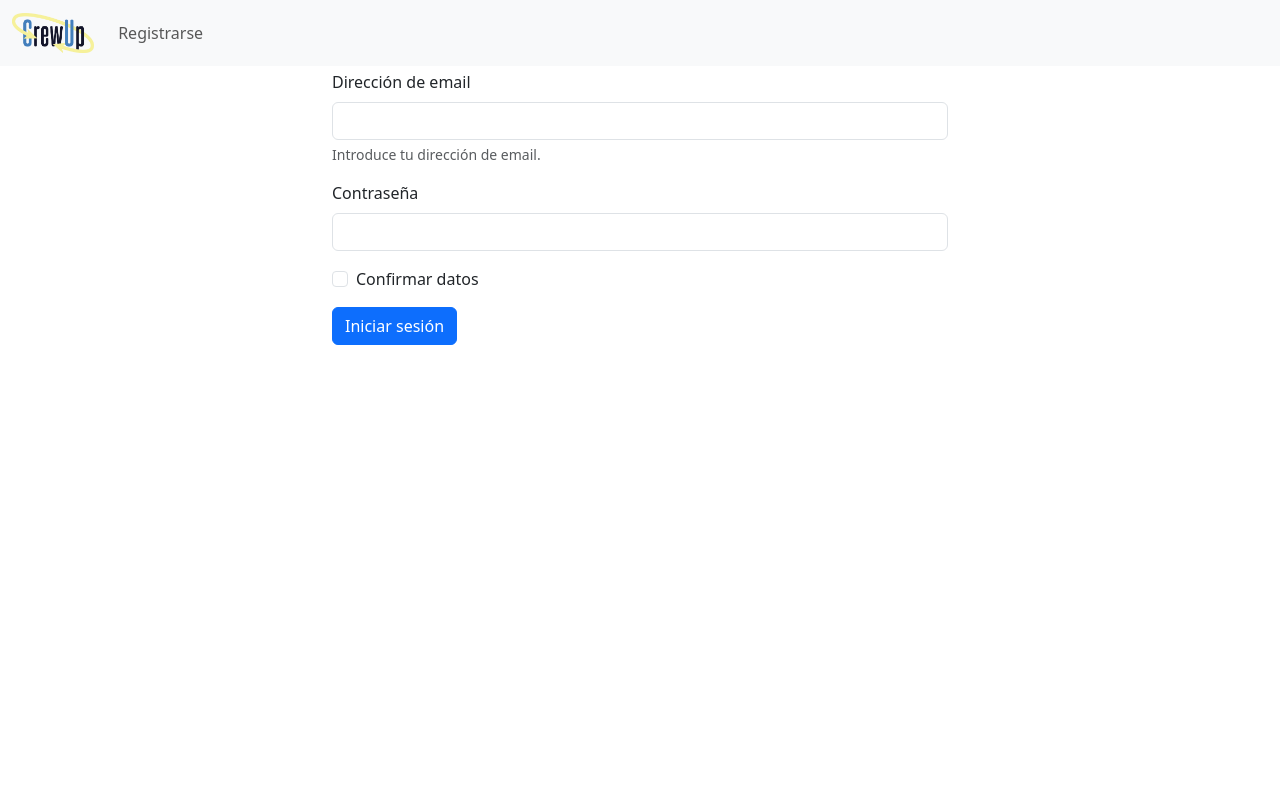
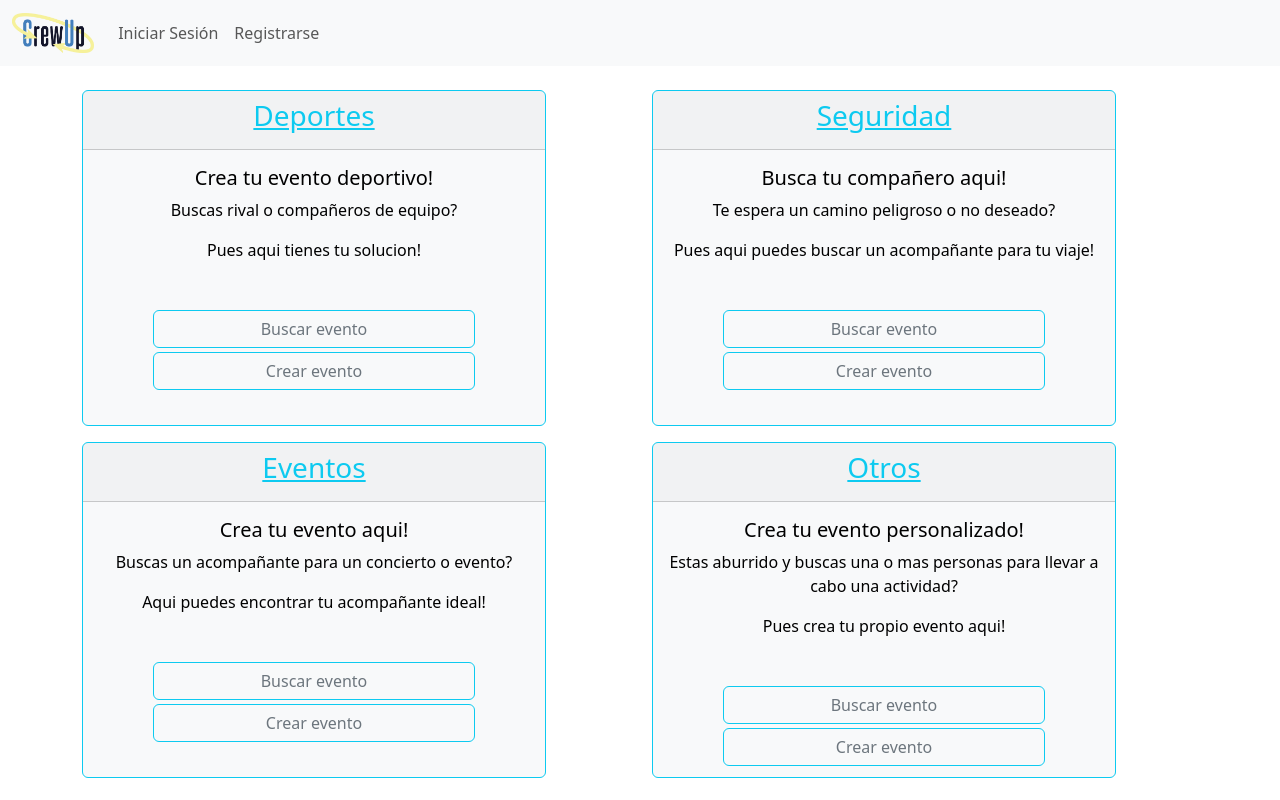
Before and after one commit to carostraub/proyectoFinal, a React (Vite) app in the folder front/: page / in a window 1280 px wide. Before the commit this address led to /login. Built offline with nearby package versions, Linux system fonts and the light colour scheme.

Commit message:
creates completes

```diff
--- a/front/src/Layout.jsx
+++ b/front/src/Layout.jsx
@@ -23,15 +23,24 @@ export const Layout = () => {
         <Route path="/register" element={<Register />} />
         <Route path="/login" element={<Login />} />
 
-        <Route path="/" element={<PrivateRoute><Home /></PrivateRoute>} />
+        {/* <Route path="/" element={<PrivateRoute><Home /></PrivateRoute>} />
         <Route path="/createevent" element={<PrivateRoute><CreateEvent /></PrivateRoute>} />
         <Route path="/profile" element={<PrivateRoute><Profile /></PrivateRoute>} />
-        <Route path="/search" element={<PrivateRoute><Search /></PrivateRoute>} />
+        <Route path="/search/:id" element={<PrivateRoute><Search /></PrivateRoute>} />
         <Route path="/createsport" element={<PrivateRoute><CreateSport /></PrivateRoute>} />
         <Route path="/createsecurity" element={<PrivateRoute><CreateSecurity /></PrivateRoute>} />
         <Route path="/createother" element={<PrivateRoute><CreateOther /></PrivateRoute>} />
         <Route path="/myevent" element={<PrivateRoute><MyEvent /></PrivateRoute>} />
-        <Route path="/settings" element={<PrivateRoute><Settings /></PrivateRoute>} />
+        <Route path="/settings" element={<PrivateRoute><Settings /></PrivateRoute>} /> */}
+        <Route path="/" element={<Home />} />
+        <Route path="/createevent" element={<CreateEvent />} />
+        <Route path="/profile" element={<Profile />} />
+        <Route path="/search/:id" element={<Search />} />
+        <Route path="/createsport" element={<CreateSport />} />
+        <Route path="/createsecurity" element={<CreateSecurity />} />
+        <Route path="/createother" element={<CreateOther />} />
+        <Route path="/myevent" element={<MyEvent />} />
+        <Route path="/settings" element={<Settings />} />
       </Routes>
     </AuthProvider>
   );
--- /dev/null
+++ b/front/src/components/CardsCategories.jsx
@@ -0,0 +1,38 @@
+import React from 'react'
+import { Link } from "react-router-dom";
+
+const cardStyle = {
+    width: "29rem",
+    height: "21rem",
+};
+
+function CardsCategories({ id, categoria, titulo, description1, description2, url }) {
+    return (
+        <div>
+            <div className="card text-bg-light mb-3 border border-info" style={cardStyle}>
+                <div className="card-header text-center">
+                    <h3 className='text-info text-decoration-underline'>{categoria}</h3>
+                </div>
+                <div className="card-body">
+                    <h5 className="card-title ">{titulo}</h5>
+                    <p className="card-texttext-center">{description1}</p>
+                    <p className="card-text"> {description2}</p>
+                    <div className="mt-5">
+                        <Link to={"/search/" + id}>
+                            <button className="btn btn-outline-secondary w-75 mb-1 border border-info">
+                                Buscar evento
+                            </button>
+                        </Link>
+                        <Link to={url}>
+                            <button className="btn btn-outline-secondary w-75 border border-info">
+                                Crear evento
+                            </button>
+                        </Link>
+                    </div>
+                </div>
+            </div>
+        </div>
+    )
+}
+
+export default CardsCategories
--- a/front/src/pages/Eventos/CreateEvent.jsx
+++ b/front/src/pages/Eventos/CreateEvent.jsx
@@ -1,13 +1,101 @@
-import React from "react";
+import React, { useState } from "react";
 import { useAuth } from "../../../src/context/AuthContext";
 import AgeRange from "../../components/AgeRange";
 
-const handleAgeRangeChange = ({ edadMin, edadMax }) => {
-  setFormData({ ...formData, edadMin, edadMax });
-};
+
 
 const CreateEvent = () => {
   const { user } = useAuth();
+
+const [formData, setFormData] = useState({
+
+  eventType:"",
+    nameEvent: "",
+    location: "",
+    time: "",
+    date: "",
+    missingPeople: 0,
+    payment: "no",
+    description: "",
+    sex: "",
+    gender: [],
+    ageRange: {
+      edadMin: 16,
+      edadMax: 50
+    },
+  });
+
+  const handleChange = (e) => {
+    const { name, value } = e.target;
+    setFormData({
+      ...formData,
+      [name]: value
+    });
+  };
+
+  const handleSubmit = async (e) => {
+    e.preventDefault();
+    if (!isFormComplete()) {
+      alert("Por favor, completa todos los campos antes de continuar.");
+      return;
+    } else {
+      console.log("Formulario enviado con éxito:", formData);
+      try {
+        // guardar formulario
+      } catch (error) {
+        console.log(error)
+      }
+    }
+  }
+
+  const handleAgeRangeChange = ({ edadMin, edadMax }) => {
+    setFormData((prevFormData) => ({
+      ...prevFormData,
+      ageRange: [{ edadMin, edadMax }]
+    }));
+  };
+
+  const handleCheckboxChange = (e) => {
+    const { value, checked } = e.target;
+
+    setFormData((prevFormData) => {
+      if (checked) {
+        // Agregar el valor si está marcado
+        return { ...prevFormData, gender: [...prevFormData.gender, value] };
+      } else {
+        // Remover el valor si está desmarcado
+        return { ...prevFormData, gender: prevFormData.gender.filter((g) => g !== value) };
+      }
+    });
+  };
+
+  const isFormComplete = () => {
+    const { nameEvent, location , time, date, missingPeople, payment, description, sex, gender, ageRange,  } = formData;
+
+    // Verificar que los campos de texto no estén vacíos
+    if (  !nameEvent || !location  || !time || !date || !description || !sex  ) {
+      return false;
+    }
+
+    // Verificar que missingPeople sea mayor que 0
+    if (missingPeople <= 0) {
+      return false;
+    }
+
+    // Verificar que gender no esté vacío (debe haber al menos un género seleccionado)
+    if (!gender.length) {
+      return false;
+    }
+
+    // Verificar que el rango de edad sea válido
+    if (ageRange.edadMin <= 0 || ageRange.edadMax <= 0 || ageRange.edadMin > ageRange.edadMax) {
+      return false;
+    }
+
+    return true; // Todos los campos están completos y válidos
+  };
+
+
   return (
     <div className="container text-center">
       <h1>Evento</h1>
@@ -22,8 +110,11 @@ const CreateEvent = () => {
               className="form-control"
               id="deporte"
               placeholder="...."
+              name="eventType"
+              value={formData.eventType}
+              onChange={handleChange}
             />
-             <label htmlFor="deporte" className="form-label">
+            <label htmlFor="deporte" className="form-label">
               Nombre de Evento
             </label>
             <input
@@ -31,6 +122,9 @@ const CreateEvent = () => {
               className="form-control"
               id="deporte"
               placeholder="...."
+              name="nameEvent"
+              value={formData.nameEvent}
+              onChange={handleChange}
             />
             <label htmlFor="ubicacion" className="form-label">
               Ubicación
@@ -40,8 +134,11 @@ const CreateEvent = () => {
               className="form-control"
               id="ubicacion"
               placeholder="...."
+              name="location"
+              value={formData.location}
+              onChange={handleChange}
             />
-             <div className="row">
+            <div className="row">
               <div className="col">
                 <label htmlFor="deporte" className="form-label">
                   Fecha
@@ -51,9 +148,9 @@ const CreateEvent = () => {
                   className="form-control"
                   id="deporte"
                   placeholder="...."
-                  // name="date"
-                  // value={formData.date}
-                  // onChange={handleChange}
+                  name="date"
+                  value={formData.date}
+                  onChange={handleChange}
                 />
               </div>
               <div className="col">
@@ -65,9 +162,9 @@ const CreateEvent = () => {
                   className="form-control"
                   id="deporte"
                   placeholder="...."
-                  // name="time"
-                  // value={formData.time}
-                  // onChange={handleChange}
+                  name="time"
+                  value={formData.time}
+                  onChange={handleChange}
                 />
               </div>
             </div>
@@ -83,9 +180,9 @@ const CreateEvent = () => {
                     id="personasFaltan"
                     placeholder="...."
                     style={{ width: "5rem" }}
-                    // name="missingPeople"
-                    // value={formData.missingPeople}
-                    // onChange={handleChange}
+                    name="missingPeople"
+                    value={formData.missingPeople}
+                    onChange={handleChange}
                   />
                 </div>
               </div>
@@ -96,10 +193,10 @@ const CreateEvent = () => {
                     className="form-check-input"
                     type="radio"
                     id="PagoCheckbox1"
-                    // value="si"
-                    // checked={FormData.payment === "si"}
-                    // onChange={handleChange}
-                    // name="payment"
+                    value="si"
+                    checked={FormData.payment === "si"}
+                    onChange={handleChange}
+                    name="payment"
 
                   />
                   <label className="form-check-label" htmlFor="inlineCheckbox1">
@@ -111,10 +208,10 @@ const CreateEvent = () => {
                     className="form-check-input"
                     type="radio"
                     id="PagoCheckbox2"
-                    // value="no"
-                    // checked={FormData.payment === "no"}
-                    // onChange={handleChange}
-                    // name="payment"
+                    value="no"
+                    checked={FormData.payment === "no"}
+                    onChange={handleChange}
+                    name="payment"
                   />
                   <label className="form-check-label" htmlFor="inlineCheckbox2">
                     No
@@ -134,64 +231,67 @@ const CreateEvent = () => {
               className="form-check-input"
               type="checkbox"
               id="GeneroCheckbox1"
-              value="option1"
+              value="Hombre"
+              onChange={handleCheckboxChange}
             />
-            <label className="form-check-label" htmlFor="inlineCheckbox1">
-              Hombre
-            </label>
+            <label className="form-check-label" htmlFor="GeneroCheckbox1">Hombre</label>
           </div>
+
           <div className="form-check form-check-inline">
             <input
               className="form-check-input"
               type="checkbox"
               id="GeneroCheckbox2"
-              value="option2"
+              value="Mujer"
+              onChange={handleCheckboxChange}
             />
-            <label className="form-check-label" htmlFor="inlineCheckbox2">
-              Mujer
-            </label>
+            <label className="form-check-label" htmlFor="GeneroCheckbox2">Mujer</label>
           </div>
+
           <div className="form-check form-check-inline">
             <input
               className="form-check-input"
               type="checkbox"
               id="GeneroCheckbox3"
-              value="option3"
+              value="No Binario"
+              onChange={handleCheckboxChange}
             />
-            <label className="form-check-label" htmlFor="inlineCheckbox2">
-              No Binario
-            </label>
+            <label className="form-check-label" htmlFor="GeneroCheckbox3">No Binario</label>
           </div>
+
           <div className="form-check form-check-inline">
             <input
               className="form-check-input"
               type="checkbox"
               id="GeneroCheckbox4"
-              value="option4"
+              value="Otro"
+              onChange={handleCheckboxChange}
             />
-            <label className="form-check-label" htmlFor="inlineCheckbox2">
-              Otro
-            </label>
+            <label className="form-check-label" htmlFor="GeneroCheckbox4">Otro</label>
           </div>
+
           <div className="form-check form-check-inline">
             <input
               className="form-check-input"
               type="checkbox"
               id="GeneroCheckbox5"
-              value="option5"
+              value="No importa"
+              onChange={handleCheckboxChange}
             />
-            <label className="form-check-label" htmlFor="inlineCheckbox2">
-              No importa
-            </label>
+            <label className="form-check-label" htmlFor="GeneroCheckbox5">No importa</label>
           </div>
+
           <h3 className="text-center mt-4">Sexo</h3>
 
           <div className="form-check form-check-inline">
             <input
               className="form-check-input"
-              type="checkbox"
+              type="radio"
               id="SexoCheckbox1"
-              value="option1"
+              name="sex"
+              value="Masculino"
+              checked={formData.sex === "Masculino"}
+              onChange={handleChange}
             />
             <label className="form-check-label" htmlFor="inlineCheckbox1">
               Masculino
@@ -200,9 +300,12 @@ const CreateEvent = () => {
           <div className="form-check form-check-inline">
             <input
               className="form-check-input"
-              type="checkbox"
+              type="radio"
               id="SexoCheckbox2"
-              value="option2"
+              name="sex"
+              value="Femenino"
+              checked={formData.sex === "Femenino"}
+              onChange={handleChange}
             />
             <label className="form-check-label" htmlFor="inlineCheckbox2">
               Femenino
@@ -211,9 +314,12 @@ const CreateEvent = () => {
           <div className="form-check form-check-inline">
             <input
               className="form-check-input"
-              type="checkbox"
+              type="radio"
               id="SexoCheckbox3"
-              value="option3"
+              name="sex"
+              value="Mixto"
+              checked={formData.sex === "Mixto"}
+              onChange={handleChange}
             />
             <label className="form-check-label" htmlFor="inlineCheckbox2">
               Mixto
@@ -225,8 +331,22 @@ const CreateEvent = () => {
           <AgeRange onChange={handleAgeRangeChange} />
         </div>
       </div>
+      <div className="row">
+        <div className="col">
+          <div className="form-floating">
+            <textarea className="form-control" placeholder="Leave a comment here" id="floatingTextarea2" style={{ height: "100px" }}
+              name="description"
+              value={formData.description}
+              onChange={handleChange}
+            >
+
+            </textarea>
+            <label htmlFor="floatingTextarea2">Descripcion del evento...</label>
+          </div>
+        </div>
+      </div>
       <div className="mt-5">
-        <button className="btn btn-outline-secondary w-50">Crear Evento</button>
+        <button className="btn btn-outline-secondary w-50" onClick={(e) => handleSubmit(e)}>Crear Evento</button>
       </div>
     </div>
   );
--- a/front/src/pages/Eventos/CreateSecurity.jsx
+++ b/front/src/pages/Eventos/CreateSecurity.jsx
@@ -9,7 +9,8 @@ const CreateSecurity= () => {
  const [formData, setFormData] = useState({
 
     nameEvent: "",
-    location: "",
+    locationFrom: "",
+    locationTo:"",
     time: "",
     date: "",
     missingPeople: 0,
@@ -67,11 +68,11 @@ const CreateSecurity= () => {
     });
   };
 
-  const isFormComplete = () => {
-    const { nameEvent, location, time, date, missingPeople, payment, description, sex, gender, ageRange } = formData;
+ const isFormComplete = () => {
+    const { nameEvent, locationFrom , time, date, missingPeople, payment, description, sex, gender, ageRange, locationTo } = formData;
 
     // Verificar que los campos de texto no estén vacíos
-    if (  !nameEvent || !location || !time || !date || !description || !sex) {
+    if (  !nameEvent || !locationFrom  || !time || !date || !description || !sex  || !locationTo  ) {
       return false;
     }
 
@@ -120,8 +121,8 @@ const CreateSecurity= () => {
               className="form-control"
               id="ubicacion"
               placeholder="...."
-              name="location"
-              value={formData.location}
+              name="locationFrom"
+              value={formData.locationFrom}
               onChange={handleChange}
             />
               <label htmlFor="ubicacion" className="form-label">
@@ -132,8 +133,8 @@ const CreateSecurity= () => {
               className="form-control"
               id="ubicacion"
               placeholder="...."
-              name="location"
-              value={formData.location}
+              name="locationTo"
+              value={formData.locationTo}
               onChange={handleChange}
             />
             <div className="row">
--- a/front/src/pages/Eventos/CreateSport.jsx
+++ b/front/src/pages/Eventos/CreateSport.jsx
@@ -66,13 +66,13 @@ const CreateSport = () => {
       console.log("Formulario enviado con éxito:", formData);
       try {
         // guardar formulario
-        token = localStorage.getItem("access_token")
+        let token = localStorage.getItem("access_token")
         const response = await fetch(`${baseURL}/evento`, {
           method: "POST",
-          headers:{
-            "Content-Type":"application/json",
-            Authorization: "Bearer "+token
-                   },
+          headers: {
+            "Content-Type": "application/json",
+            Authorization: "Bearer " + token
+          },
           body: JSON.stringify(formData)
         });
 
@@ -128,7 +128,7 @@ const CreateSport = () => {
     }
 
     // Verificar que el rango de edad sea válido
-    if (ageRange.edadMin <= 0 || ageRange.edadMax <= 0 || ageRange.edadMin > ageRange.edadMax) {
+    if (ageRange.edadMin <= 16 || ageRange.edadMax <= 0 || ageRange.edadMin > ageRange.edadMax) {
       return false;
     }
 
--- a/front/src/pages/Home.jsx
+++ b/front/src/pages/Home.jsx
@@ -1,136 +1,75 @@
-import React from "react";
-import { Link } from "react-router-dom";
+import React, { useEffect, useState } from "react";
+import CardsCategories from "../components/CardsCategories.jsx";
+import { baseURL } from "../config/index.js";
 
 const Home = () => {
-  const cardStyle = {
-    width: "26rem",
-    height: "19rem",
-  };
+
+  const categories = [
+    {
+      id: 1,
+      categoria: "Deportes",
+      titulo: "Crea tu evento deportivo!",
+      description1: "Buscas rival o compañeros de equipo?",
+      description2: "Pues aqui tienes tu solucion!",
+      url: "/createsport"
+    },
+    {
+      id: 2,
+      categoria: "Seguridad",
+      titulo: "Busca tu compañero aqui!",
+      description1: "Te espera un camino peligroso o no deseado?",
+      description2: "Pues aqui puedes buscar un acompañante para tu viaje!",
+      url: "/createsecurity"
+    },
+    {
+      id: 3,
+      categoria: "Eventos",
+      titulo: "Crea tu evento aqui!",
+      description1: "Buscas un acompañante para un concierto o evento?",
+      description2: "Aqui puedes encontrar tu acompañante ideal!",
+      url: "/createevent"
+    },
+    {
+      id: 4,
+      categoria: "Otros",
+      titulo: "Crea tu evento personalizado!",
+      description1: "Estas aburrido y buscas una o mas personas para llevar a cabo una actividad?",
+      description2: "Pues crea tu propio evento aqui!",
+      url: "/createother"
+    }
+  ]
+
+  const [listCategories, setLisCategories] = useState(categories)
+
+  const getCategories = async () => {
+    try {
+      const response = await fetch(`${baseURL}/categories`)
+      const data = await response.json()
+      setLisCategories(data)
+    } catch (error) {
+      console.log('Error al cargar categorias: ', error)
+    }
+  }
+
+  useEffect(() => {
+    //getCategories()
+  }, [])
 
   return (
     <div className="container mt-4">
       <div className="row">
-        {/* Columna 1 */}
-        <div className="col-md-6 col-6 text-center">
-          <div className="card text-bg-light mb-3 " style={cardStyle}>
-            <div className="card-header text-center">Deportes</div>
-            <div className="card-body">
-              <h5 className="card-title ">Crea tu evento deportivo!</h5>
-              <p className="card-texttext-center">
-                Buscas rival o compañeros de equipo?
-              </p>
-              <p className="card-text">Pues aqui tienes tu solucion!</p>
-              <div className="mt-5">
-                <div>
-                  <Link to="/search">
-                    <button className="btn btn-outline-secondary w-75">
-                      Buscar evento
-                    </button>
-                  </Link>
-                </div>
-                <Link to="/createsport">
-                  <button className="btn btn-outline-secondary w-75">
-                    Crear evento
-                  </button>
-                </Link>
-              </div>
-            </div>
+        {listCategories.map((item) => (
+          <div className="col-sm-6 col-md-6 text-center" key={item.id}>
+            <CardsCategories
+              id={item.id}
+              categoria={item.categoria}
+              titulo={item.titulo}
+              description1={item.description1}
+              description2={item.description2}
+              url={item.url}
+            />
           </div>
-        </div>
-        <div className="col-md-6 col-6 ">
-          <div
-            className="card text-bg-light mb-3 text-center"
-            style={cardStyle}
-          >
-            <div className="card-header text-center">Seguridad</div>
-            <div className="card-body">
-              <h5 className="card-title">Busca tu compañero aqui!</h5>
-              <p className="card-text">
-                Te espera un camino peligroso o no deseado?
-              </p>
-              <p className="card-text">
-                Pues aqui puedes buscar un acompañante para tu viaje!
-              </p>
-              <div className="p-3">
-                <div>
-                <Link to="/search">
-                    <button className="btn btn-outline-secondary w-75">
-                      Buscar evento
-                    </button>
-                  </Link>
-                </div>
-                <Link to="/createsecurity">
-                  <button className="btn btn-outline-secondary w-75">
-                    Crear evento
-                  </button>
-                </Link>
-              </div>
-            </div>
-          </div>
-        </div>
-      </div>
-      <div className="row">
-        <div className="col">
-          <div
-            className="card text-bg-light mb-3 text-center"
-            style={cardStyle}
-          >
-            <div className="card-header text-center">Eventos</div>
-            <div className="card-body">
-              <h5 className="card-title">Crea tu evento aqui!</h5>
-              <p className="card-text">
-                Some quick example text to build on the card title and make up
-                the bulk of the card's content.
-              </p>
-              <div className="mt-5">
-                <div>
-                <Link to="/search">
-                    <button className="btn btn-outline-secondary w-75">
-                      Buscar evento
-                    </button>
-                  </Link>
-                </div>
-                <Link to="/createevent">
-                  <button className="btn btn-outline-secondary w-75">
-                    Crear evento
-                  </button>
-                </Link>
-              </div>
-            </div>
-          </div>
-        </div>
-
-        {/* Columna 2 */}
-        <div className="col-md-6">
-          <div
-            className="card text-bg-light mb-3 text-center"
-            style={cardStyle}
-          >
-            <div className="card-header text-center">Otros</div>
-            <div className="card-body">
-              <h5 className="card-title">Crea tu evento personalizado!</h5>
-              <p className="card-text">
-                Estas aburrido y buscas una o mas personas para llevar a cabo
-                una actividad?
-              </p>
-              <p className="card-text">Pues crea tu propio evento aqui!</p>
-              <div className="p-3">
-                <div>
-                <Link to="/search">
-                    <button className="btn btn-outline-secondary w-75">
-                      Buscar evento
-                    </button>
-                  </Link>
-                </div>
-                <Link to="/createother">
-                  <button className="btn btn-outline-secondary w-75">
-                    Crear evento
-                  </button>
-                </Link>
-              </div>
-            </div>
-          </div>
-        </div>
+        ))}
       </div>
     </div>
   );
```
